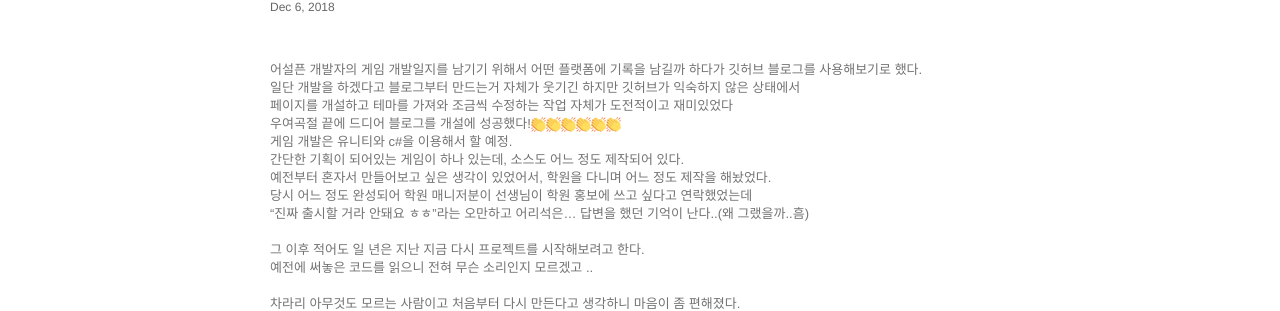
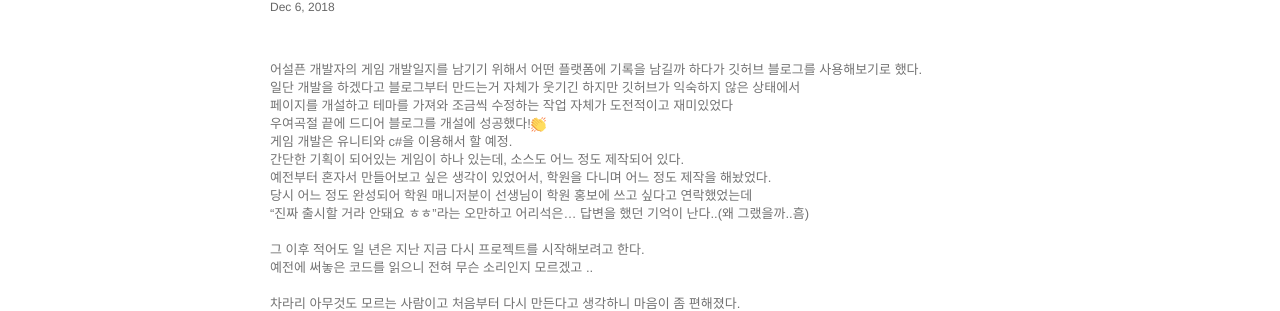
Before and after one commit to ukeeong/ukeeong.github.io, a Jekyll site: the page built from _posts/2018-12-06-유기옹의-개발일지.markdown, in a window 1280 px wide. Shown: the part 189-500 px from the top of the page. Built offline with Jekyll 4.4.1, drawn with Linux system fonts in a browser that asks for light colours; comment, search, counter and statistics services are not loaded.

Commit message:
Update 2018-12-06-유기옹의-개발일지.markdown

```diff
--- a/_posts/2018-12-06-유기옹의-개발일지.markdown
+++ b/_posts/2018-12-06-유기옹의-개발일지.markdown
@@ -9,7 +9,7 @@
 어설픈 개발자의 게임 개발일지를 남기기 위해서 어떤 플랫폼에 기록을 남길까 하다가 깃허브 블로그를 사용해보기로 했다.<br>
 일단 개발을 하겠다고 블로그부터 만드는거 자체가 웃기긴 하지만 깃허브가 익숙하지 않은 상태에서<br>
 페이지를 개설하고 테마를 가져와 조금씩 수정하는 작업 자체가 도전적이고 재미있었다<br>
-우여곡절 끝에 드디어 블로그를 개설에 성공했다!<img width="15px" height="15px" src="/images/emj_clap.png"/><img width="15px" height="15px" src="/images/emj_clap.png"/><img width="15px" height="15px" src="/images/emj_clap.png"/><img width="15px" height="15px" src="/images/emj_clap.png"/><img width="15px" height="15px" src="/images/emj_clap.png"/><img width="15px" height="15px" src="/images/emj_clap.png"/>
+우여곡절 끝에 드디어 블로그를 개설에 성공했다!<img width="15px" height="15px" src="/images/emj_clap.png">
 <br>
 게임 개발은 유니티와 c#을 이용해서 할 예정.<br>
 간단한 기획이 되어있는 게임이 하나 있는데, 소스도 어느 정도 제작되어 있다.<br>
```
